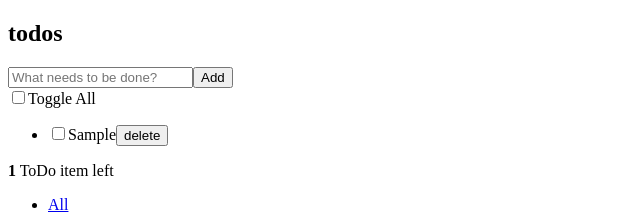
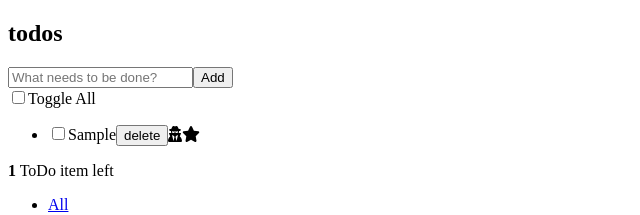
Before and after one commit to hidems/vue-todo_mvc, a Vue app: page / in a window 1280 px wide. Both pictures are taken after typing "Sample" into the empty fields and a click on the button "Add". Shown: the top 215 px of the page, without its empty margins (0-640 px from the left). Built offline with nearby package versions, Linux system fonts and the light colour scheme.

Commit message:
Add Fontawesome

```diff
--- a/package.json
+++ b/package.json
@@ -8,6 +8,11 @@
     "preview": "vite preview"
   },
   "dependencies": {
+    "@fortawesome/fontawesome-svg-core": "^6.5.1",
+    "@fortawesome/free-brands-svg-icons": "^6.5.1",
+    "@fortawesome/free-regular-svg-icons": "^6.5.1",
+    "@fortawesome/free-solid-svg-icons": "^6.5.1",
+    "@fortawesome/vue-fontawesome": "^3.0.5",
     "vue": "^3.3.4",
     "vuex": "^4.0.2"
   },
--- a/src/components/TodoItem.vue
+++ b/src/components/TodoItem.vue
@@ -19,6 +19,9 @@
       >
         Save
       </button>
+      <font-awesome-icon icon="fa-solid fa-user-secret" />
+      <font-awesome-icon icon="fa-solid fa-star" />
+
     </div>
     <input class="edit"
       v-show="editing"
--- a/src/main.js
+++ b/src/main.js
@@ -4,4 +4,17 @@
 import store from './store'
 import App from './components/App.vue'
 
-createApp(App).use(store).mount('#app')
+/* import the fontawesome core */
+import { library } from '@fortawesome/fontawesome-svg-core'
+/* import font awesome icon component */
+import { FontAwesomeIcon } from '@fortawesome/vue-fontawesome'
+/* import specific icons */
+import { faUserSecret, faStar } from '@fortawesome/free-solid-svg-icons'
+
+/* add icons to the library */
+library.add(faUserSecret, faStar)
+
+createApp(App)
+  .component('font-awesome-icon', FontAwesomeIcon)
+  .use(store)
+  .mount('#app')
--- a/src/store/actions.js
+++ b/src/store/actions.js
@@ -2,6 +2,7 @@
   addTodo({ commit }, text) {
     commit('addTodo', {
       text,
+      star: false,
       done: false
     })
   },
```
Also changed, not shown: 2 other files (tests, documents, lock files or other folders).
